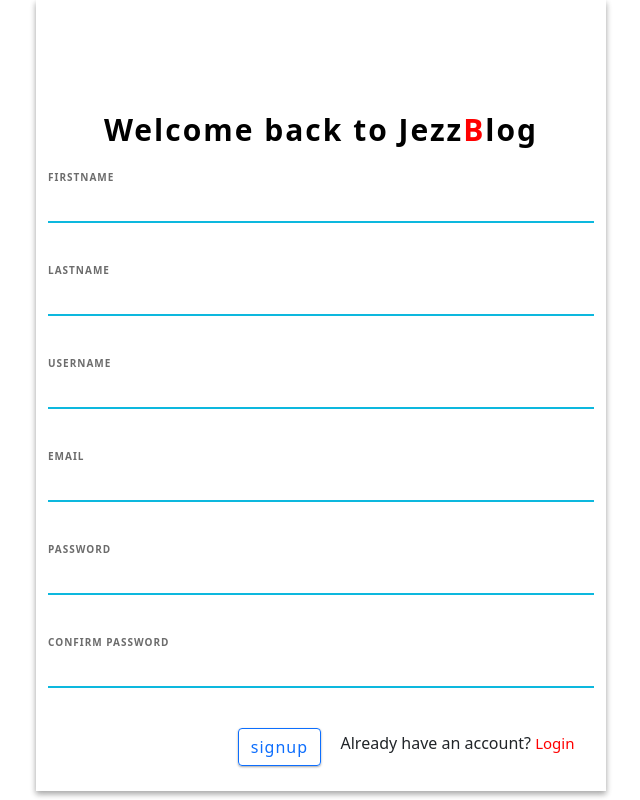
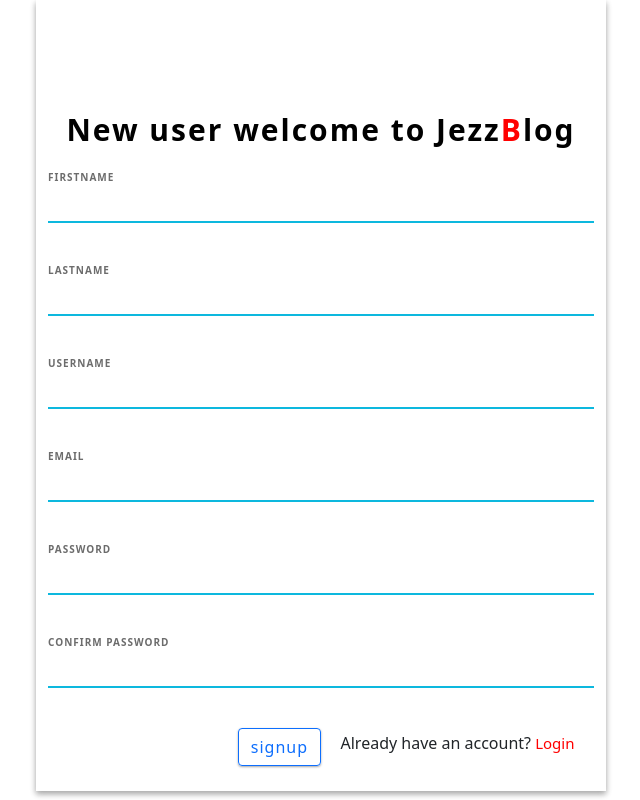
Before and after one commit to Jessica-ovabor/JessiPress, a Flask app: page /signup in a window 1280 px wide. Shown: the whole page, without its empty margins (319-959 px from the left). Run offline with Flask 2, Linux system fonts and the light colour scheme; some libraries are stand-ins or nearby versions.

Commit message:
Update register.html

```diff
--- a/templates/register.html
+++ b/templates/register.html
@@ -15,7 +15,7 @@
                 <i class="fa fa-key" aria-hidden="true"></i>
             </div>
             <div class="col-lg-12 login-title">
-              <p> Welcome back to Jezz<span class= "h1-color">B</span>log</p>
+              <p> New user welcome to Jezz<span class= "h1-color">B</span>log</p>
             </div>
 
             <div class="col-lg-12 login-form">
```
